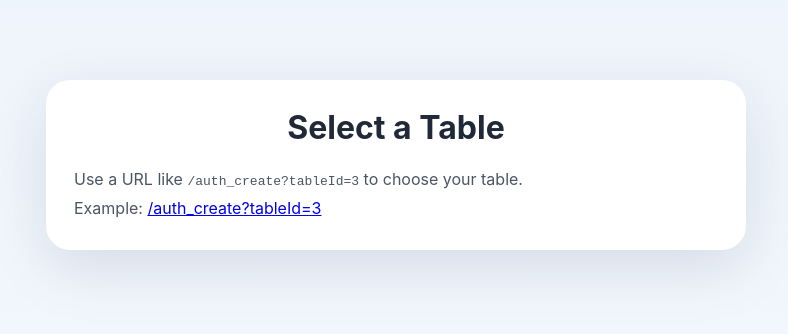
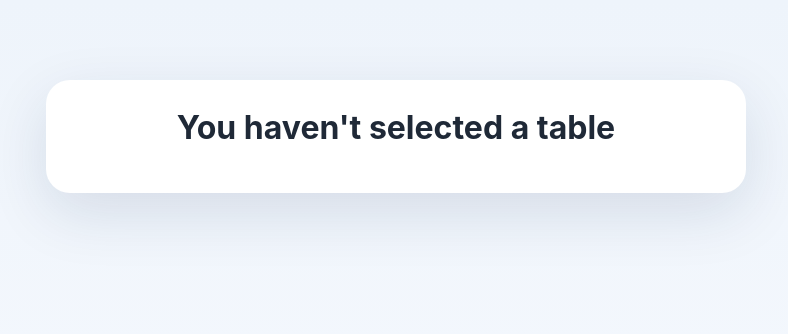
Before and after one commit to Birrus09/SushiXploit, a website: page public/select-table.html in a window 1280 px wide. Shown: the whole page, without its empty margins (244-1032 px from the left). Drawn offline with Linux system fonts and the light colour scheme.

Commit message:
Update select-table.html

```diff
--- a/public/select-table.html
+++ b/public/select-table.html
@@ -8,9 +8,7 @@
 </head>
 <body>
   <div>
-    <h1>Select a Table</h1>
-    <p>Use a URL like <code>/auth_create?tableId=3</code> to choose your table.</p>
-    <p>Example: <a href="/auth_create?tableId=3">/auth_create?tableId=3</a></p>
+    <h1>You haven't selected a table </h1>
   </div>
 </body>
 </html>
```
